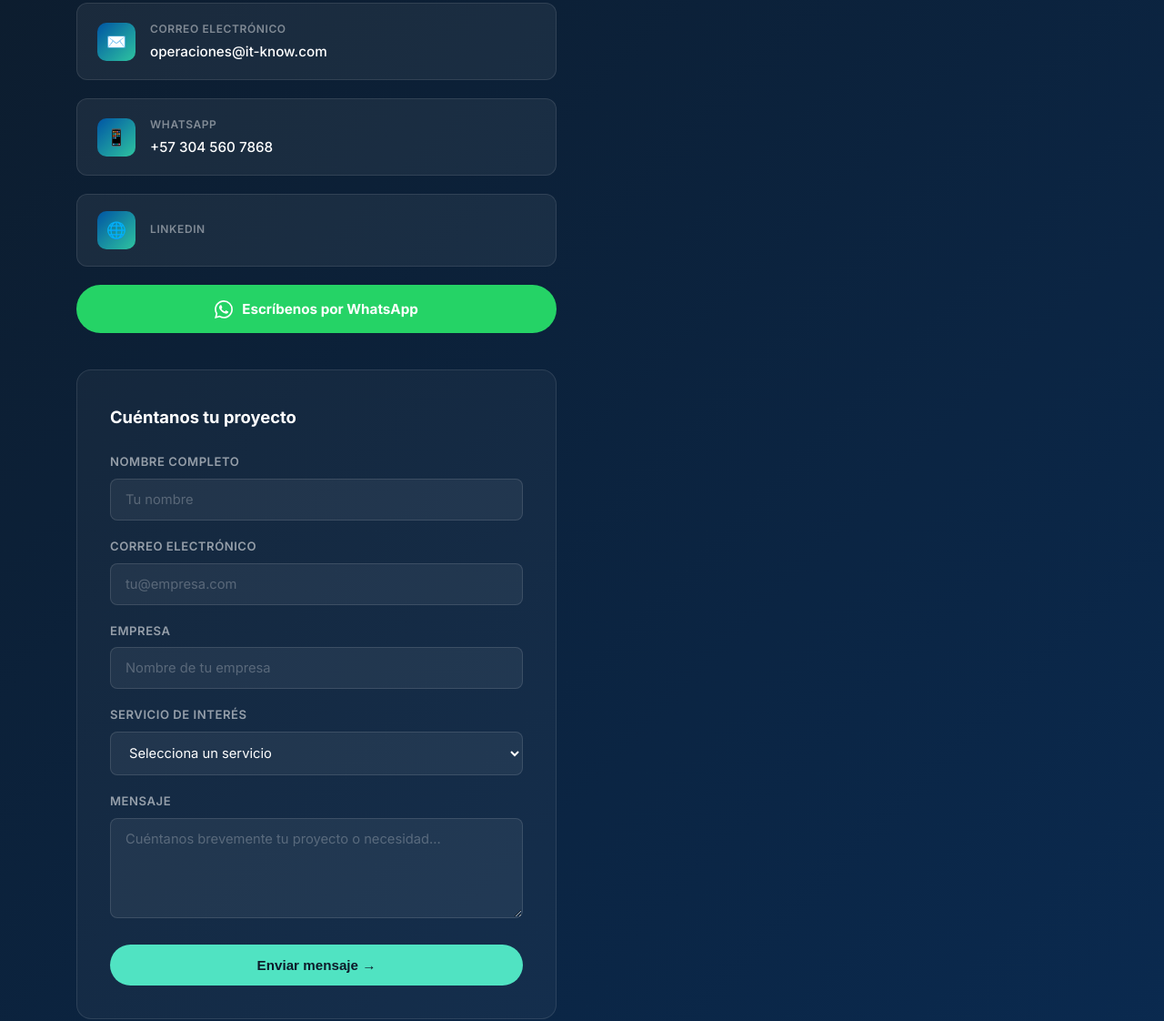
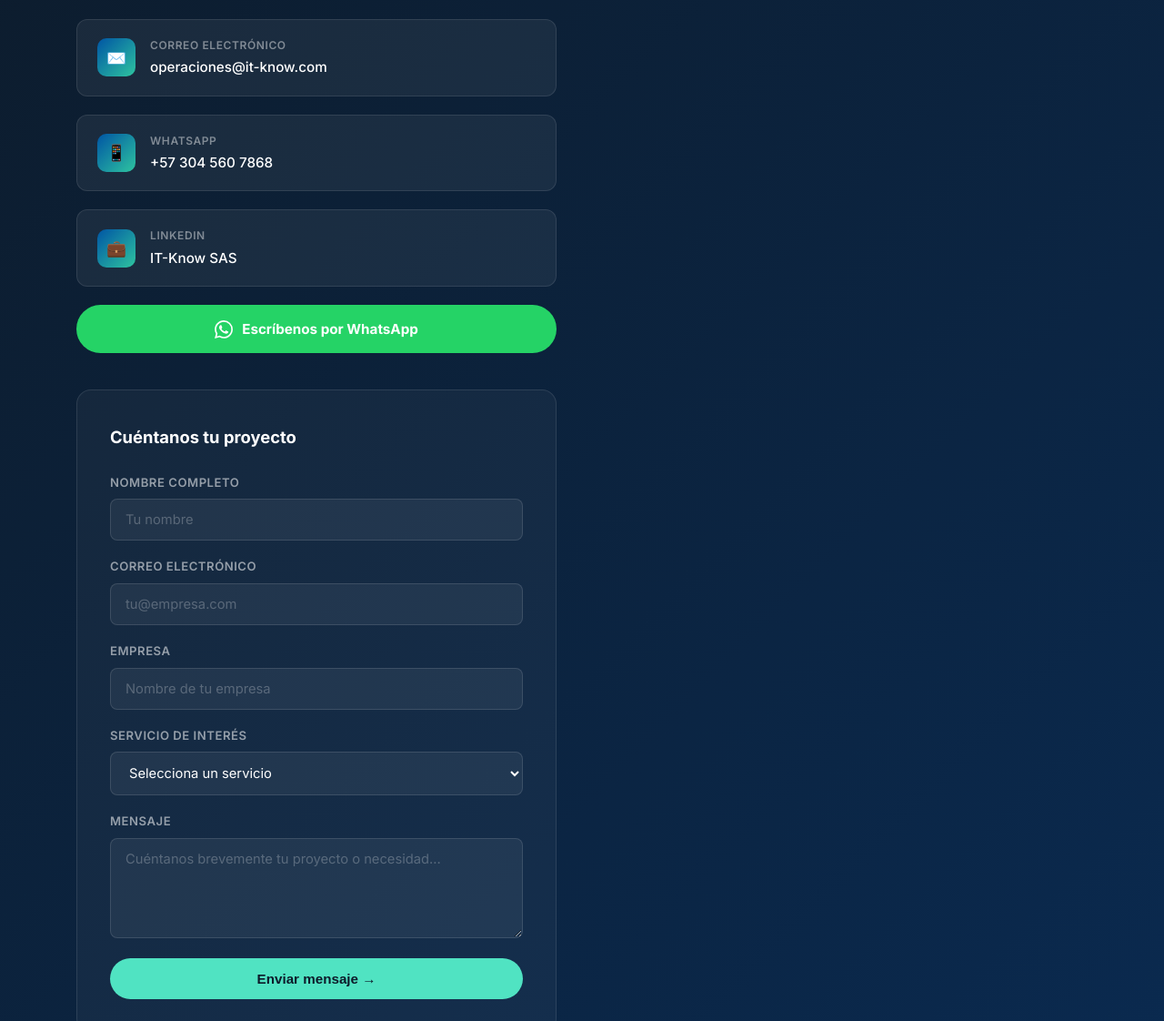
Before and after one commit to It-know/it-know-web, a plain HTML site: page index.html in a window 1280 px wide. Shown: the part 5879-7001 px from the top of the page at 91% size. Drawn offline with Linux system fonts and the light colour scheme.

Commit message:
fix: GA ID, LinkedIn contact, copyright 2025-2026
- Configure Google Analytics G-CH7JPJV95G
- Add LinkedIn link in contact section and footer
- Update copyright to 2025-2026

```diff
--- a/index.html
+++ b/index.html
@@ -1,4 +1,4 @@
-<!DOCTYPE html>
+!DOCTYPE html>
 <html lang="es">
 <head>
   <meta charset="UTF-8" />
@@ -236,7 +236,7 @@
   <!-- Google Analytics (reemplaza G-XXXXXXXXXX con tu ID real) - CARGA DIFERIDA TRAS CONSENTIMIENTO -->
   <script>
     window.gaConsent = false;
-    window.gaId = 'G-XXXXXXXXXX'; // REEMPLAZA CON TU ID REAL
+    window.gaId = 'G-CH7JPJV95G';
     function loadGA() {
       if (window.gaLoaded) return;
       window.gaLoaded = true;
@@ -1326,13 +1326,13 @@
               <div class="contact-item-val">+57 304 560 7868</div>
             </div>
           </div>
-          <div class="contact-item">
-            <div class="contact-icon">🌐</div>
-             <div>
-              <div class="contact-item-label">linkedin</div>
-              <div class="contact-item-val"></div>
+          <a href="https://www.linkedin.com/in/it-know-sas-023a75402" target="_blank" rel="noopener" class="contact-item" style="text-decoration:none;">
+            <div class="contact-icon">💼</div>
+            <div>
+              <div class="contact-item-label">LinkedIn</div>
+              <div class="contact-item-val">IT-Know SAS</div>
             </div>
-        </div>
+          </a>
         <a href="https://wa.me/573045607868?text=Hola%2C%20me%20interesa%20una%20consulta%20sobre%20sus%20servicios%20tecnol%C3%B3gicos."
            target="_blank" rel="noopener" class="whatsapp-btn">
           <svg width="20" height="20" viewBox="0 0 24 24" fill="currentColor">
@@ -1430,11 +1430,12 @@
         <ul>
           <li><a href="mailto:operaciones@it-know.com">operaciones@it-know.com</a></li>
           <li><a href="https://wa.me/573045607868" target="_blank" rel="noopener">WhatsApp: +57 304 560 7868</a></li>
+          <li><a href="https://www.linkedin.com/in/it-know-sas-023a75402" target="_blank" rel="noopener">LinkedIn: IT-Know SAS</a></li>
         </ul>
       </div>
     </div>
     <div class="footer-bottom">
-      <p>© 2025 IT-Know. Todos los derechos reservados.</p>
+      <p>© 2025–2026 IT-Know. Todos los derechos reservados.</p>
       <div class="footer-legal">
         <a href="#" onclick="openModal('privacy')">Política de Privacidad</a>
         <a href="#" onclick="openModal('cookies')">Política de Cookies</a>
```
